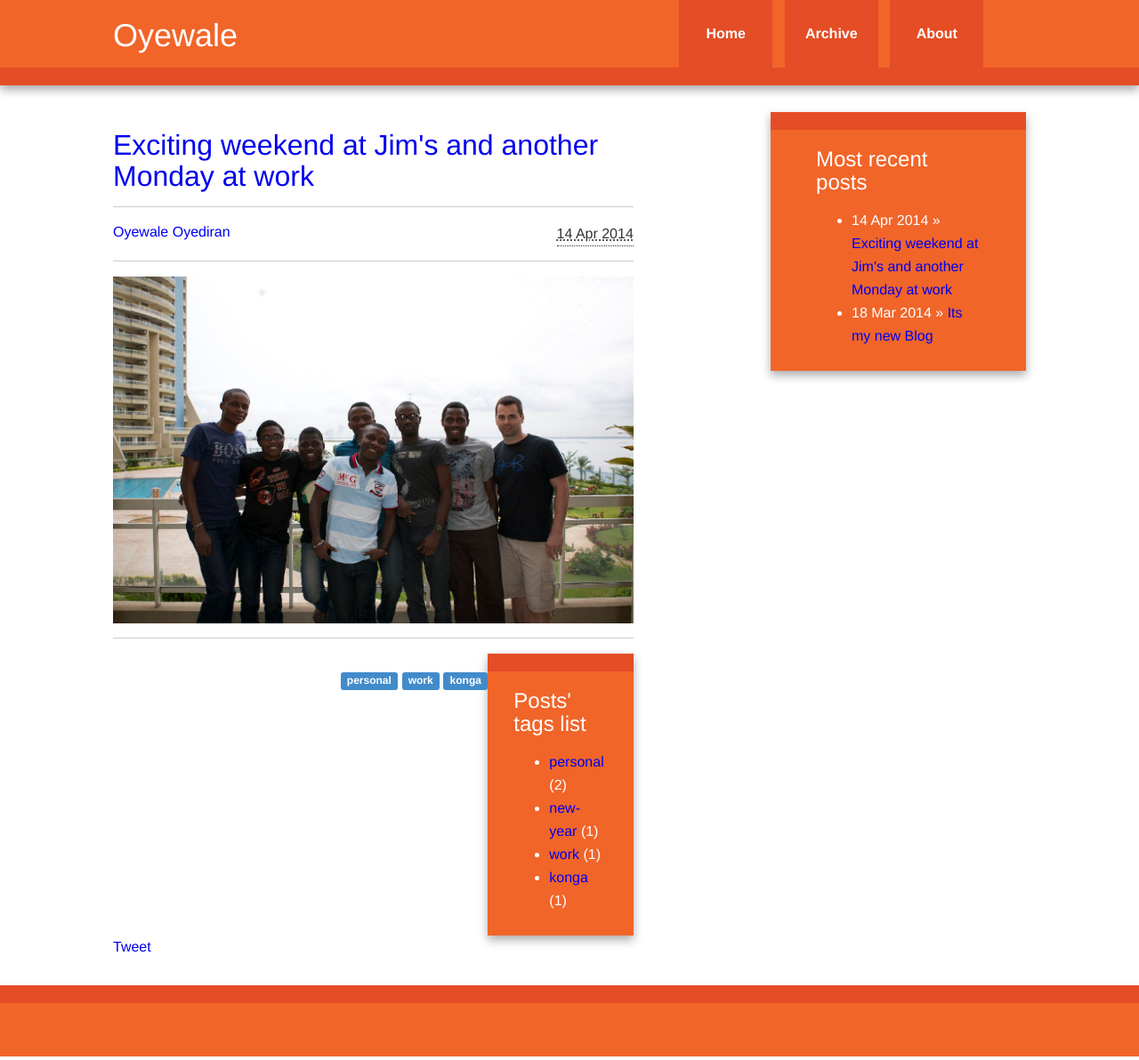
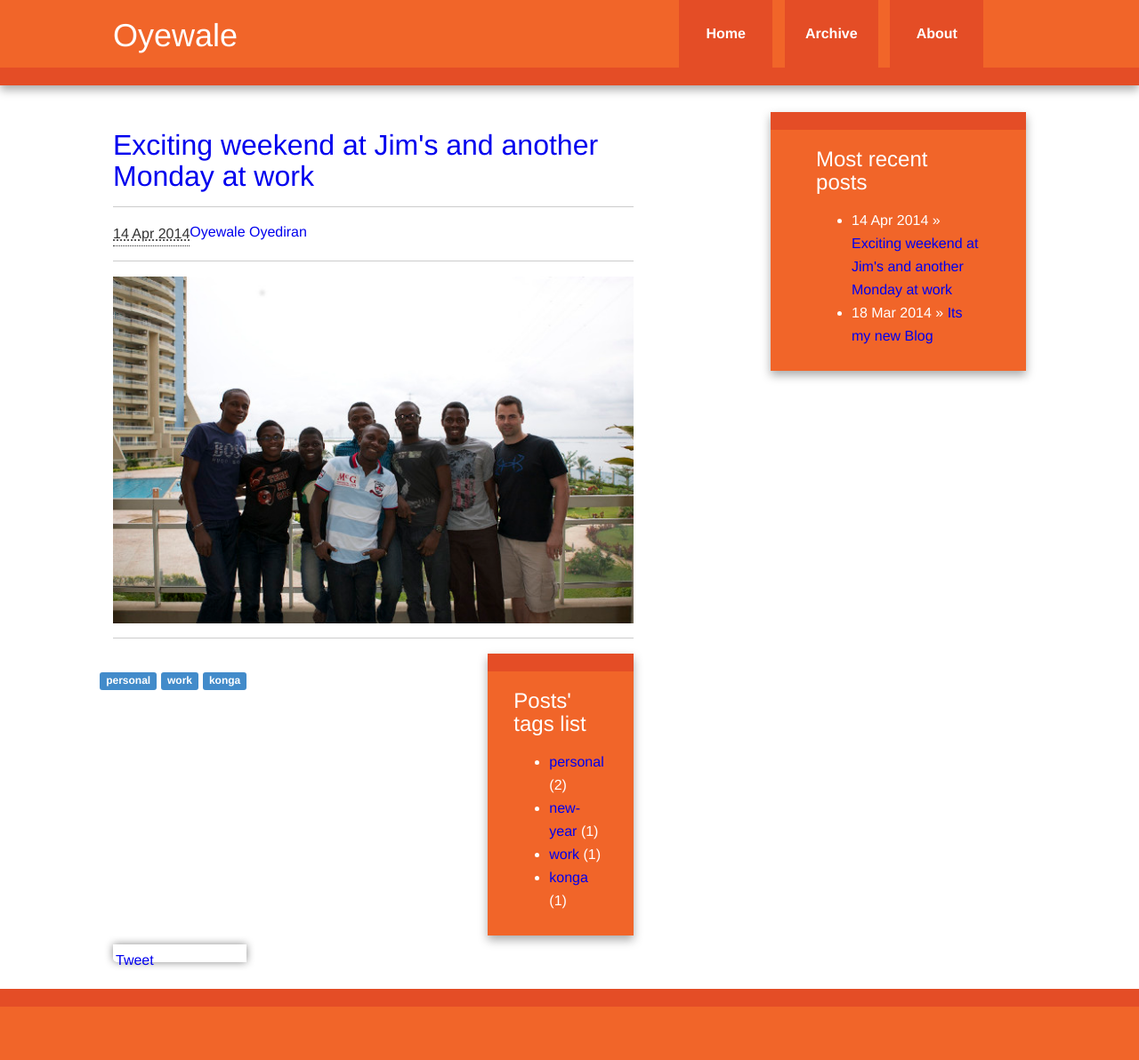
Before and after one commit to waleoyediran/waleoyediran.github.io, a Jekyll site: the page built from index.html, in a window 1280 px wide. Shown: the whole page at 89% size. Built offline with Jekyll 4.4.1, drawn with Linux system fonts in a browser that asks for light colours; nearby versions of some CDN libraries; Markdown is read by kramdown in place of the engine named in the settings; the list of posts is cut into pages by our own code; comment, search, counter and statistics services are not loaded.

Commit message:
Disqus fixes

```diff
--- a/css/style.css
+++ b/css/style.css
@@ -157,10 +157,24 @@ nav a:hover{
    Author:
    ========================================================================== */
 
-.post .published, .post .entry-tags { float: right; }
+.post .published, .post .entry-tags { float: left; }
 .post .entry-title { margin-bottom: 5px; }
 .posts-list .author { display: none; }
+.tags { padding-top: 10px; padding-bottom: 10px; }
 
+.share {
+    width: 150px;
+    height: 20px;
+    float: left;
+    white-space: nowrap;
+    padding-top: 5px;
+    padding-bottom: 5px;
+    padding-left: 3px;
+    background-color:rgba(255, 255, 255, 0.5);
+    border-bottom-left-radius: 5px;
+    box-shadow: 0px 0px 10px #888;
+    vertical-align: top;
+}
 
 
 
```
